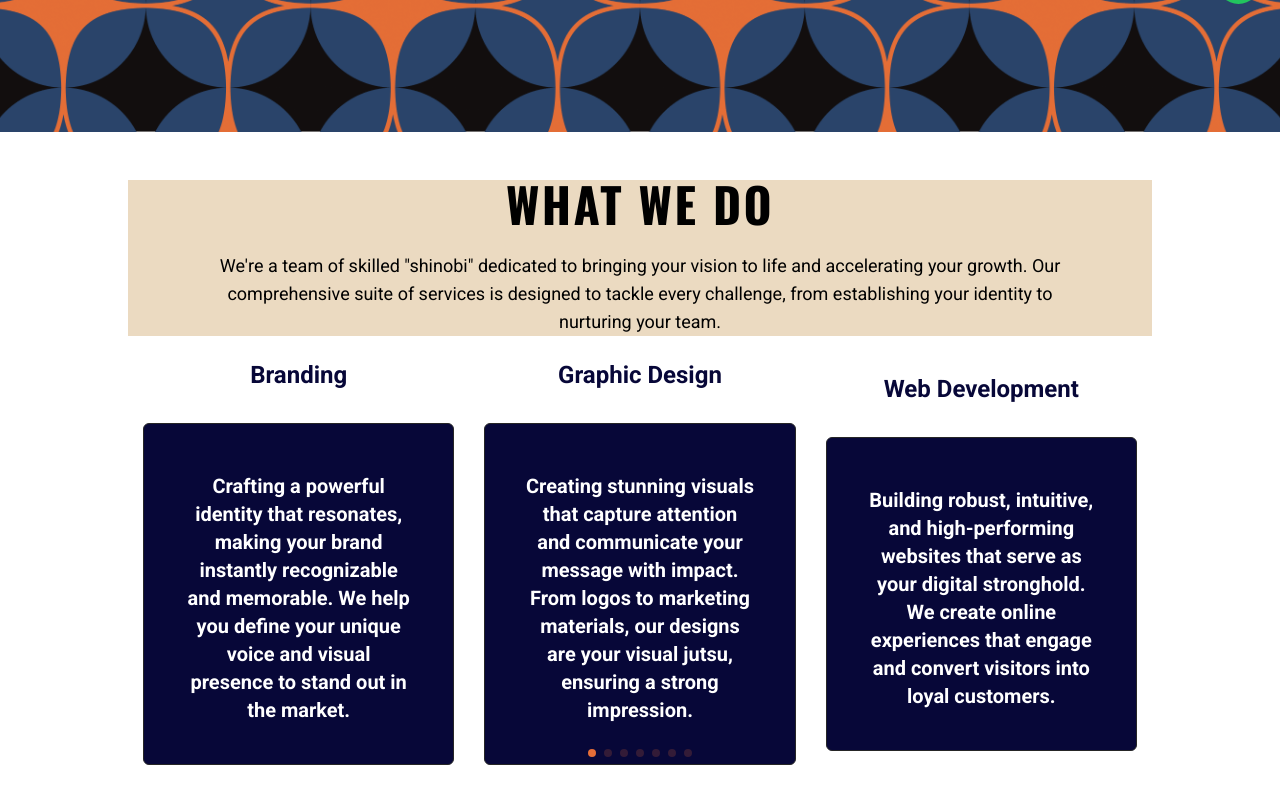
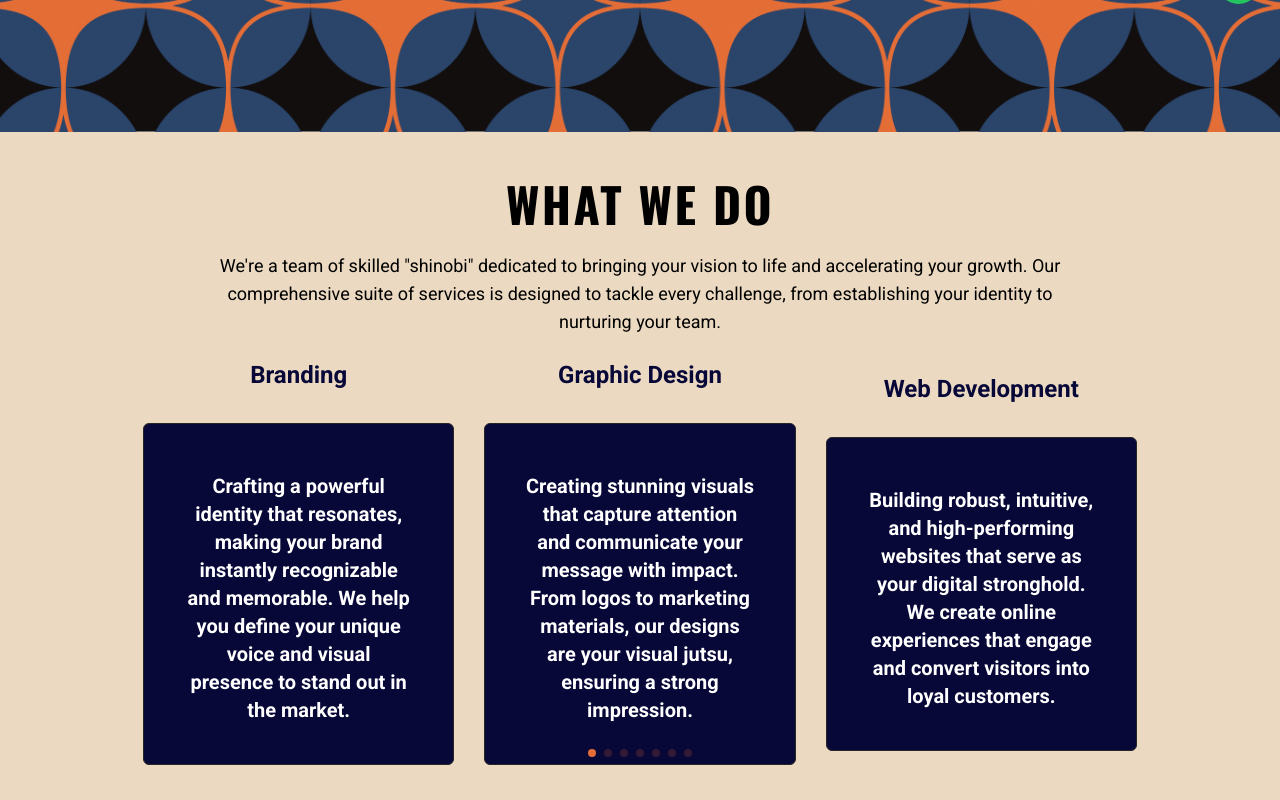
Before and after one commit to harshavarthanep/DatteTech, a Next.js app: page / in a window 1280 px wide. Shown: the part 780-1580 px from the top of the page. Built offline with nearby package versions, Linux system fonts and the light colour scheme.

Commit message:
Update WhatWeDo.tsx

```diff
--- a/components/WhatWeDo.tsx
+++ b/components/WhatWeDo.tsx
@@ -74,8 +74,8 @@ const testimonialData = [
 const WhatWeDo = () => {
   return (
 
-<section id="whatWeDo" className="py-12">
-    <div className="container mx-auto flex flex-col items-center gap-6 mb-4 bg-accent3">
+<section id="whatWeDo" className="py-12 bg-accent3">
+    <div className="container mx-auto flex flex-col items-center gap-6 mb-4">
 
         <motion.h2
             variants={fadeIn("up", 0.4)}
```
